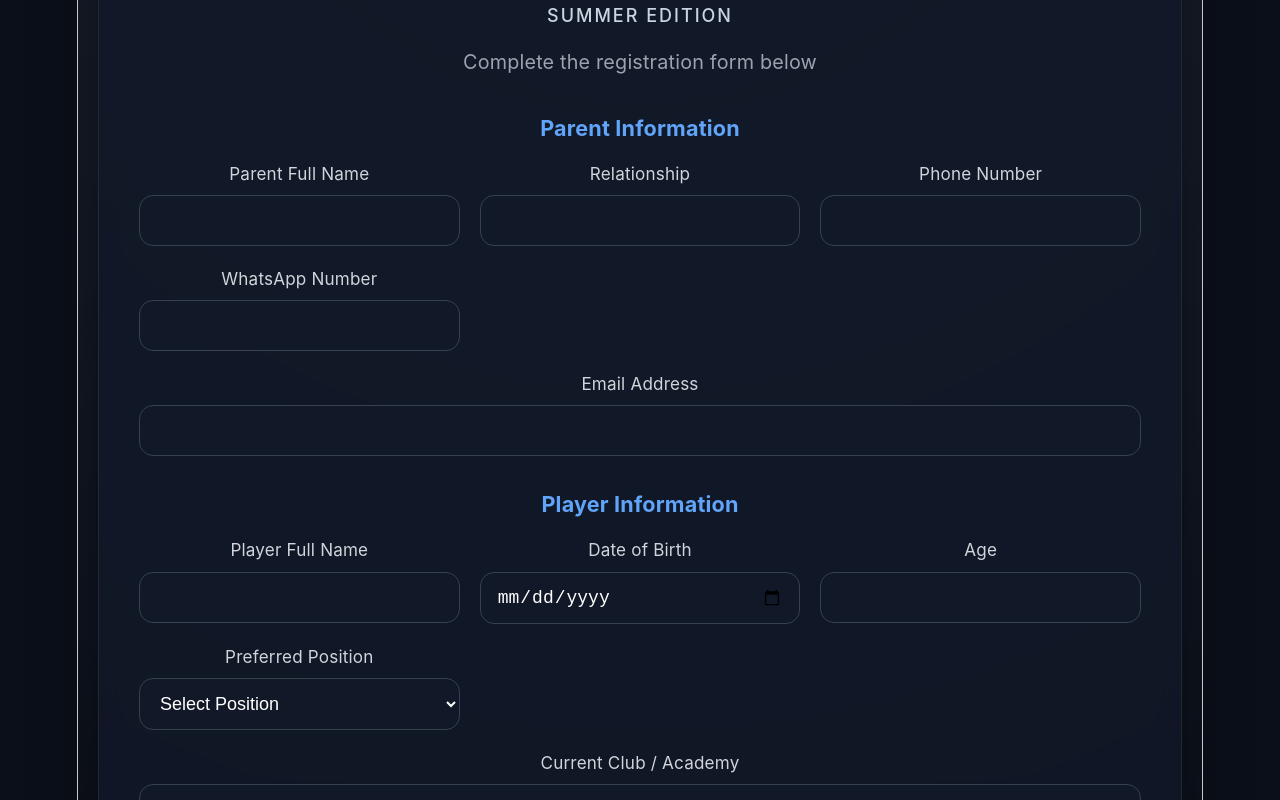
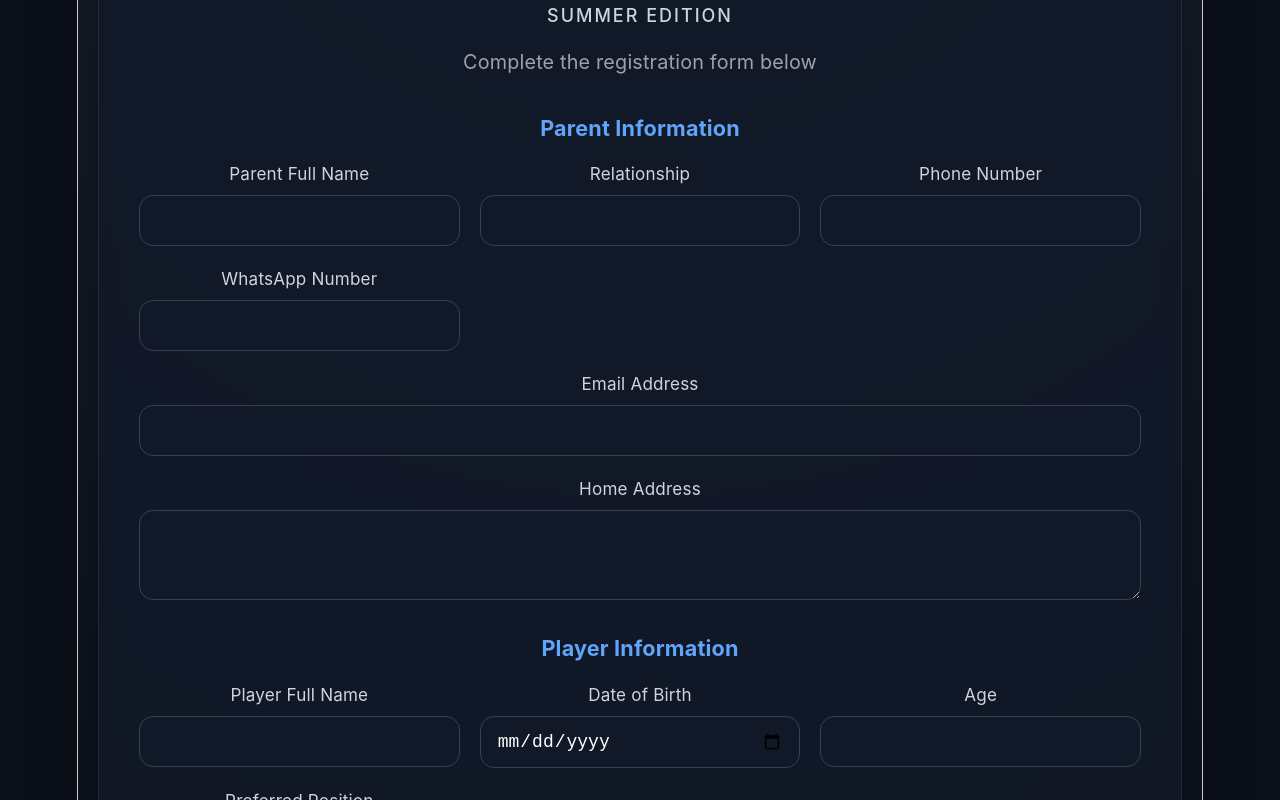
Before and after one commit to MaherLawand/LSA-Football-Camp, a React (Vite) app: page / in a window 1280 px wide. Shown: the part 364-1164 px from the top of the page. Built offline with nearby package versions, Linux system fonts and the light colour scheme.

Commit message:
save local work

```diff
--- a/src/App.jsx
+++ b/src/App.jsx
@@ -10,6 +10,7 @@ function App() {
     phoneNumber: '',
     whatsappNumber: '',
     emailAddress: '',
+homeaddress: '',
 
     playerFullName: '',
     dateOfBirth: '',
@@ -361,6 +362,17 @@ if (!result.success) {
                 required
               />
             </div>
+            <div className="form-group full-width">
+  <label>Home Address</label>
+
+  <textarea
+    rows="3"
+    name="homeAddress"
+    value={formData.homeAddress}
+    onChange={handleChange}
+    required
+  />
+</div>
           </div>
 
           <div className="section-title">Player Information</div>
```
